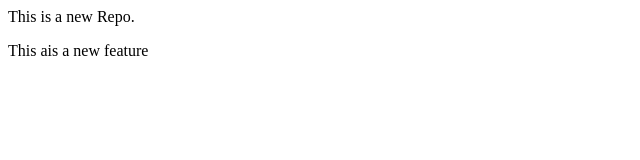
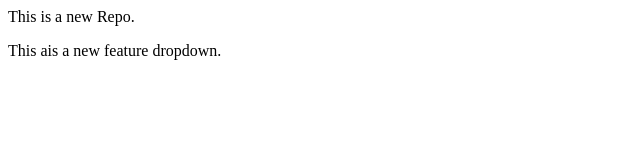
Before and after one commit to PashaNadeem/localrepo, a plain HTML site: page index.html in a window 1280 px wide. Shown: the full height of the page, 0-640 px from the left. Drawn offline with Linux system fonts and the light colour scheme.

Commit message:
add dropdown

```diff
--- a/index.html
+++ b/index.html
@@ -1,2 +1,2 @@
 <p>This is a new Repo.</p>
-<p>This ais a new feature</p>
+<p>This ais a new feature dropdown.</p>
```
